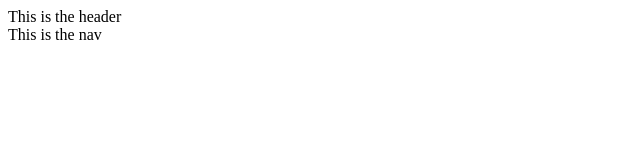
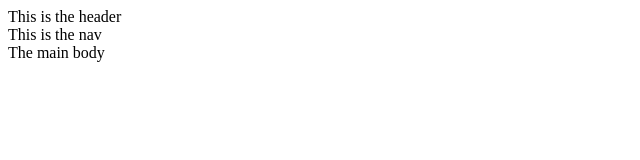
Before and after one commit to stephanieesenwa/myfirstproject, a plain HTML site: page index.html in a window 1280 px wide. Shown: the whole page, without its empty margins (0-640 px from the left). Drawn offline with Linux system fonts and the light colour scheme.

Commit message:
add main body

```diff
--- a/index.html
+++ b/index.html
@@ -9,5 +9,6 @@
 <body>
     <header>This is the header</header>
     <nav>This is the nav</nav>
+    <main>The main body</main>
 </body>
 </html>
```
